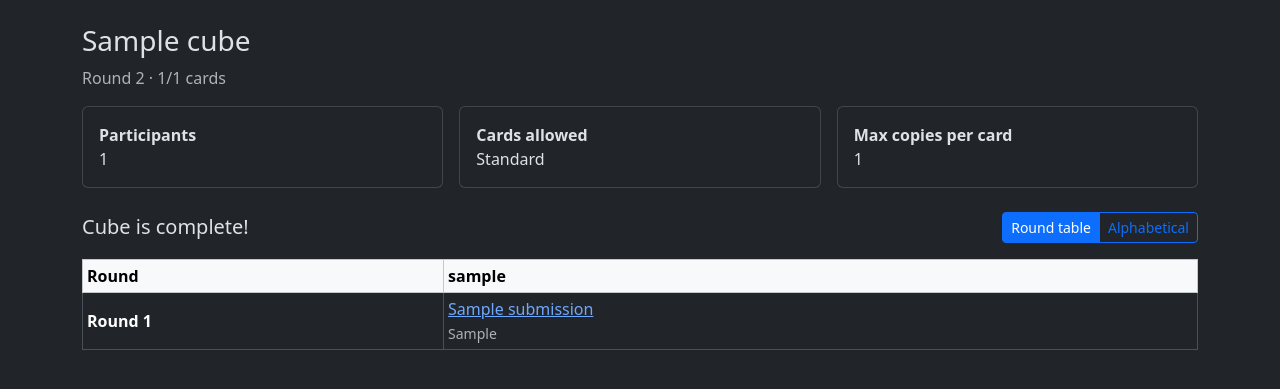
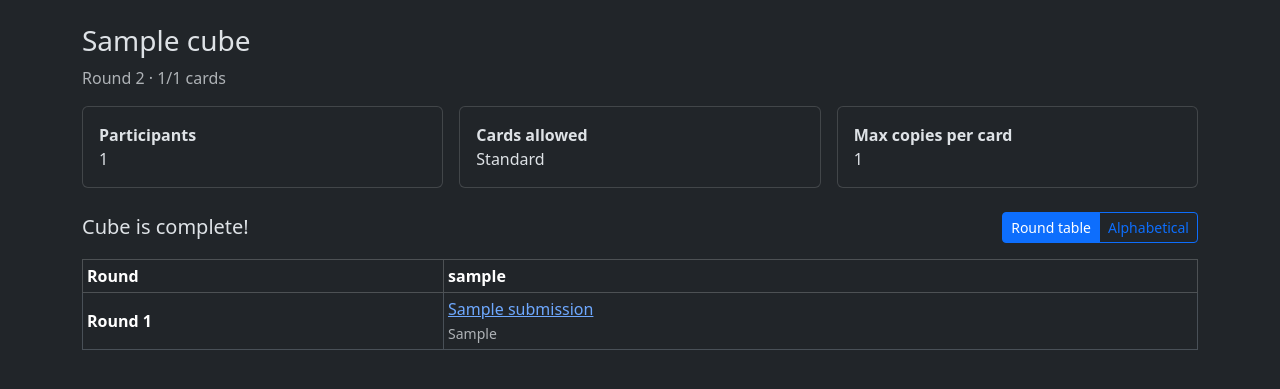
Before and after one commit to vtbassmatt/popcorn-cube, a Django app: page /cubes/1/?view=table in a window 1280 px wide. Shown: the part 56-445 px from the top of the page. Run offline with Django 5.2, Linux system fonts and the light colour scheme; a user stored in the database is signed in; tables that the repository leaves empty hold one stand-in row (values such as "Sample post").

Commit message:
fix table look

```diff
--- a/cubes/templates/cubes/cube_detail.html
+++ b/cubes/templates/cubes/cube_detail.html
@@ -103,7 +103,7 @@
   {% else %}
     <div class="table-responsive mb-4">
       <table class="table table-sm table-bordered align-middle">
-        <thead class="table-light">
+        <thead class="table-dark">
           <tr>
             <th scope="col">Round</th>
             {% for participant in results_participants %}
```
